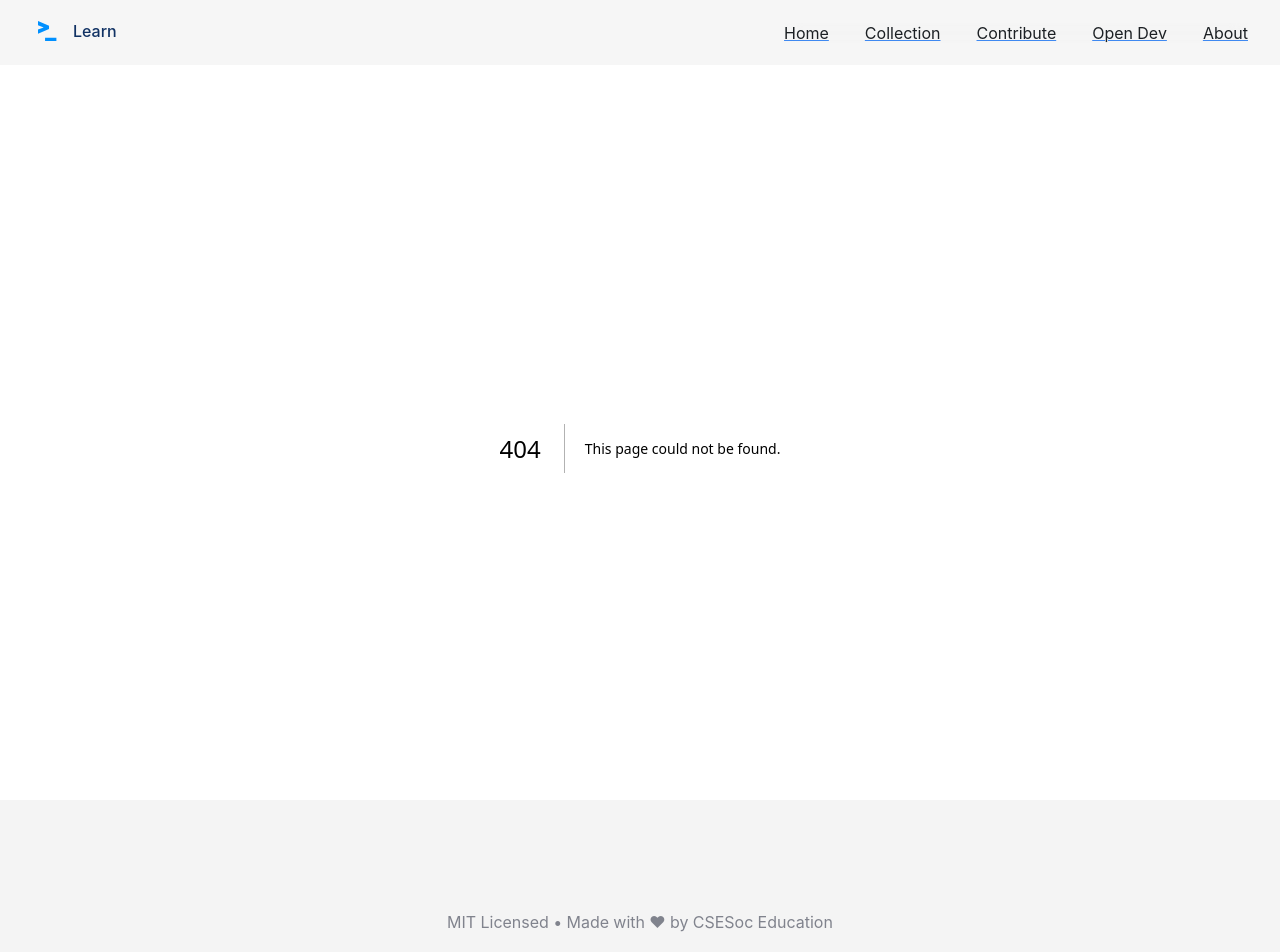
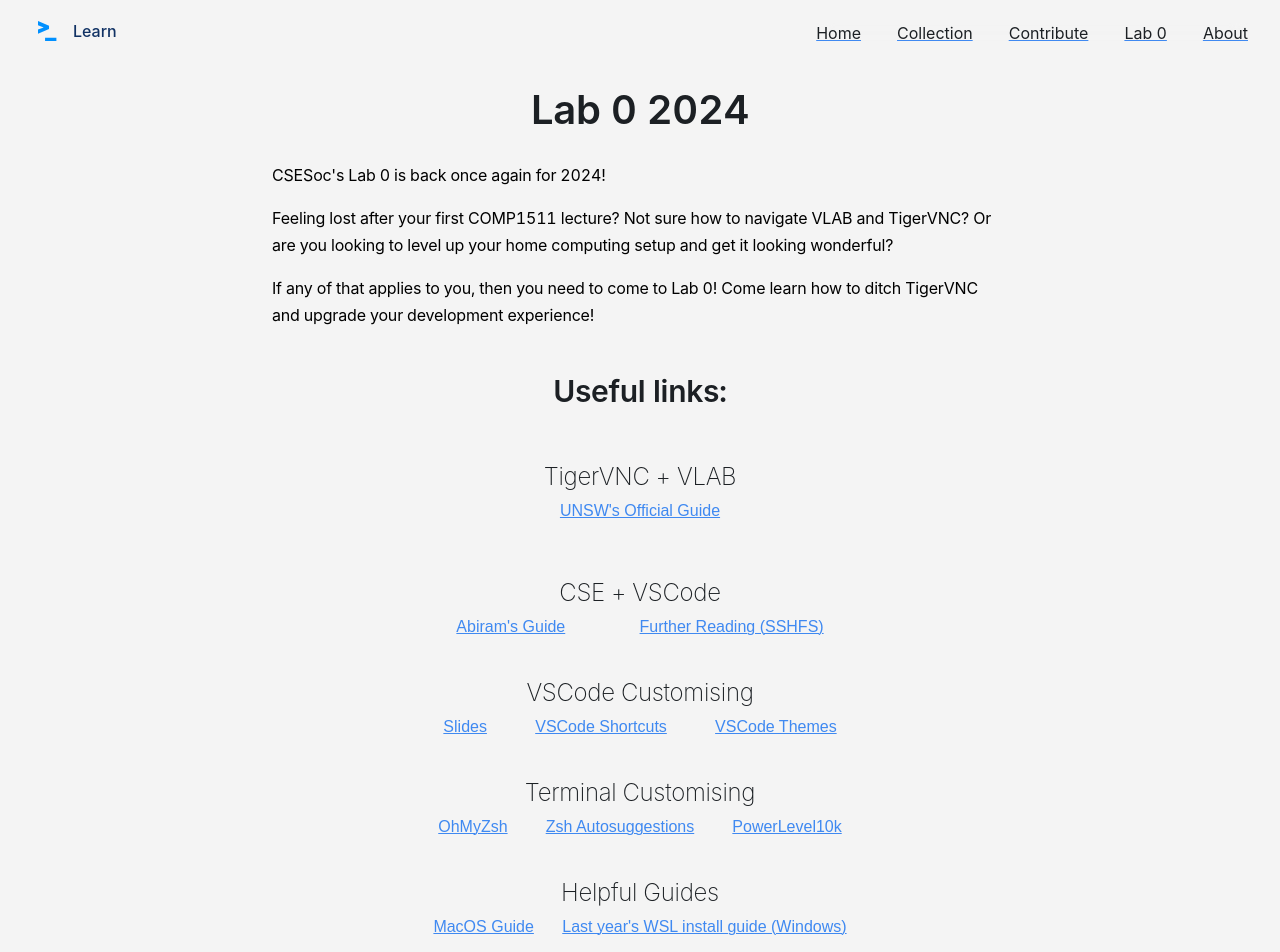
Before and after one commit to csesoc/learn, a Next.js app: page /labzero in a window 1280 px wide. Before the commit this address had no page. Shown: the top 952 px of the page. Built offline with nearby package versions, Linux system fonts and the light colour scheme.

Commit message:
Adding lab0 to navbar

```diff
--- a/components/Navbar.tsx
+++ b/components/Navbar.tsx
@@ -26,8 +26,8 @@ const navItems = [
     'title': 'Contribute',
   },
   {
-    'path': 'opendev',
-    'title': 'Open Dev',
+    'path': 'labzero',
+    'title': 'Lab 0',
   },
   {
     'path': 'about',
--- /dev/null
+++ b/pages/labzero/index.tsx
@@ -0,0 +1,141 @@
+import ArticleLayout from 'components/ArticleLayout'
+import { Box } from 'components/Box'
+import { Flex } from 'components/Flex'
+import { Text } from 'components/Text'
+import type { NextPage } from 'next'
+import Head from 'next/head'
+import { styled } from '@stitches/react'
+
+const LinksContainer = styled(Flex, {
+  width: '60%',
+  maxWidth: '600px',
+  margin: '0 auto',
+  justifyContent: 'space-between',
+}
+)
+
+const LabZero: NextPage = () => {
+  return (
+    <ArticleLayout>
+      <Head>
+        <title>Lab 0 – CSESoc Learn</title>
+        <meta name="description" content="CSESoc Lab 0" />
+        <link rel="icon" href="/favicon.ico" />
+      </Head>
+      <Text
+        as="h1"
+        size="display"
+        css={{
+          color: '$slate12',
+          fontWeight: '600',
+          paddingTop: '$2',
+          alignSelf: 'center'
+        }}>
+        Lab 0 2024
+      </Text>
+      <Box css={{ paddingTop: '$2' }}>
+        <Text
+          size="info">
+          <p>
+            CSESoc's Lab 0 is back once again for 2024!
+          </p>
+          <p>
+            Feeling lost after your first COMP1511 lecture? Not sure how to
+            navigate VLAB and TigerVNC? Or are you looking to level up your
+            home computing setup and get it looking wonderful?
+          </p>
+          <p>
+            If any of that applies to you, then you need to come to Lab 0!
+            Come learn how to ditch TigerVNC and upgrade your development
+            experience!
+          </p>
+        </Text>
+      </Box>
+
+      <Text
+        size="headline"
+        css={{
+          color: '$slate12',
+          fontWeight: '600',
+          padding: '$2',
+          alignSelf: 'center',
+          marginTop: '1rem',
+        }}>
+        Useful links:
+      </Text>
+      <Text
+        size="title-lg"
+        css={{
+          color: '$slate12',
+          fontWeight: '200',
+          padding: '$2',
+          alignSelf: 'center',
+          marginTop: '2rem',
+        }}>TigerVNC + VLAB</Text>
+      <LinksContainer justify="around">
+        <a href="https://www.cse.unsw.edu.au/~hs1511/18s1/homeComputing/HomeCom.html" target="_blank">UNSW's Official Guide</a>
+      </LinksContainer>
+
+      <Text
+        size="title-lg"
+        css={{
+          color: '$slate12',
+          fontWeight: '200',
+          padding: '$2',
+          alignSelf: 'center',
+          marginTop: '2em',
+        }}>CSE + VSCode</Text>
+      <LinksContainer justify="around">
+        <a href="https://abiram.me/cse-setup" target="_blank"> Abiram's Guide </a>
+        <a href="https://abiram.me/cse-sshfs" target="_blank">Further Reading (SSHFS)</a>
+      </LinksContainer>
+
+      <Text
+        size="title-lg"
+        css={{
+          color: '$slate12',
+          fontWeight: '200',
+          padding: '$2',
+          alignSelf: 'center',
+          marginTop: '2rem',
+        }}>VSCode Customising</Text>
+      <LinksContainer justify="around">
+        <a href="https://www.canva.com/design/DAF9S44qAQs/T2zuda-Kcf0xj58m5ODglw/edit" target="_blank"> Slides </a>
+        <a href="https://code.visualstudio.com/shortcuts/keyboard-shortcuts-linux.pdf" target="_blank">VSCode Shortcuts</a>
+        <a href="https://vscodethemes.com/" target="_blank">VSCode Themes</a>
+      </LinksContainer>
+
+
+      <Text
+        size="title-lg"
+        css={{
+          color: '$slate12',
+          fontWeight: '200',
+          padding: '$2',
+          alignSelf: 'center',
+          marginTop: '2rem',
+        }}>Terminal Customising</Text>
+      <LinksContainer justify="around">
+        <a href="https://github.com/ohmyzsh/ohmyzsh/wiki/Installing-ZSH" target="_blank">OhMyZsh</a>
+        <a href="https://github.com/zsh-users/zsh-autosuggestions/blob/master/INSTALL.md" target="_blank">Zsh Autosuggestions</a>
+        <a href="https://github.com/romkatv/powerlevel10k?tab=readme-ov-file#oh-my-zsh" target="_blank">PowerLevel10k</a>
+      </LinksContainer>
+
+      <Text
+        size="title-lg"
+        css={{
+          color: '$slate12',
+          fontWeight: '200',
+          padding: '$2',
+          alignSelf: 'center',
+          marginTop: '2rem',
+        }}>Helpful Guides</Text>
+      <LinksContainer justify="around">
+        <a href="https://www.freecodecamp.org/news/how-to-configure-your-macos-terminal-with-zsh-like-a-pro-c0ab3f3c1156/" target="_blank">MacOS Guide</a>
+        <a href="https://github.com/lronsmith/csesoc-edu-wsl-install-guide/blob/main/guide.md" target="_blank">Last year's WSL install guide (Windows)</a>
+      </LinksContainer>
+    </ArticleLayout >
+  )
+}
+
+export default LabZero
```
